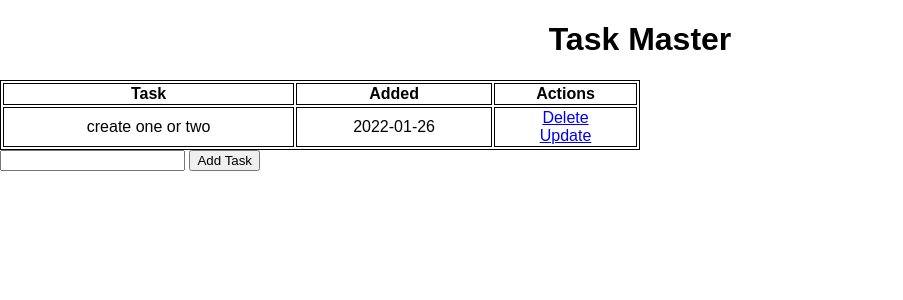
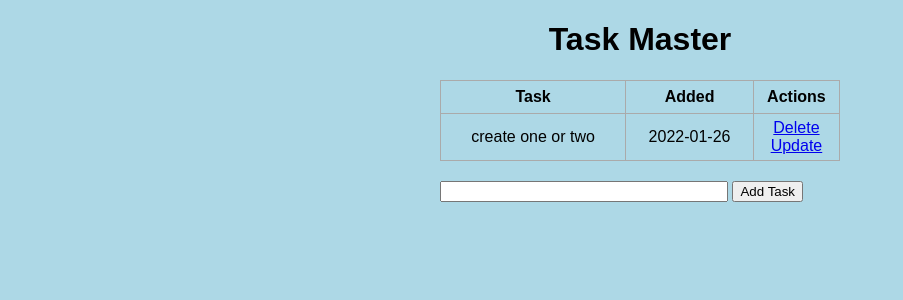
Before and after one commit to iulian-cmd/flask_python_taskmaster, a Flask app: page / in a window 1280 px wide. Shown: the top 300 px of the page, without its empty margins (0-903 px from the left). Run offline with Flask 2, Linux system fonts and the light colour scheme; data comes from the database, SQL or seed files in the repository.

Commit message:
initial css

```diff
--- a/static/css/main.css
+++ b/static/css/main.css
@@ -1,14 +1,36 @@
-body {
-margin:0;
-font-family: sans-serif;
-
+body, html {
+  margin: 0;
+  font-family: sans-serif;
+  background-color: lightblue;
 }
 
-table, th, td {
-    border:1px solid black;
-    text-align: center;
-  }
+.content {
+  margin: 0 auto;
+  width: 400px;
+}
 
-table{
-    width: 50%;
+table, td, th {
+  border: 1px solid #aaa;
 }
+
+table {
+  border-collapse: collapse;
+  width: 100%;
+}
+
+th {
+  height: 30px;
+}
+
+td {
+  text-align: center;
+  padding: 5px;
+}
+
+.form {
+  margin-top: 20px;
+}
+
+#content {
+  width: 70%;
+}
```
